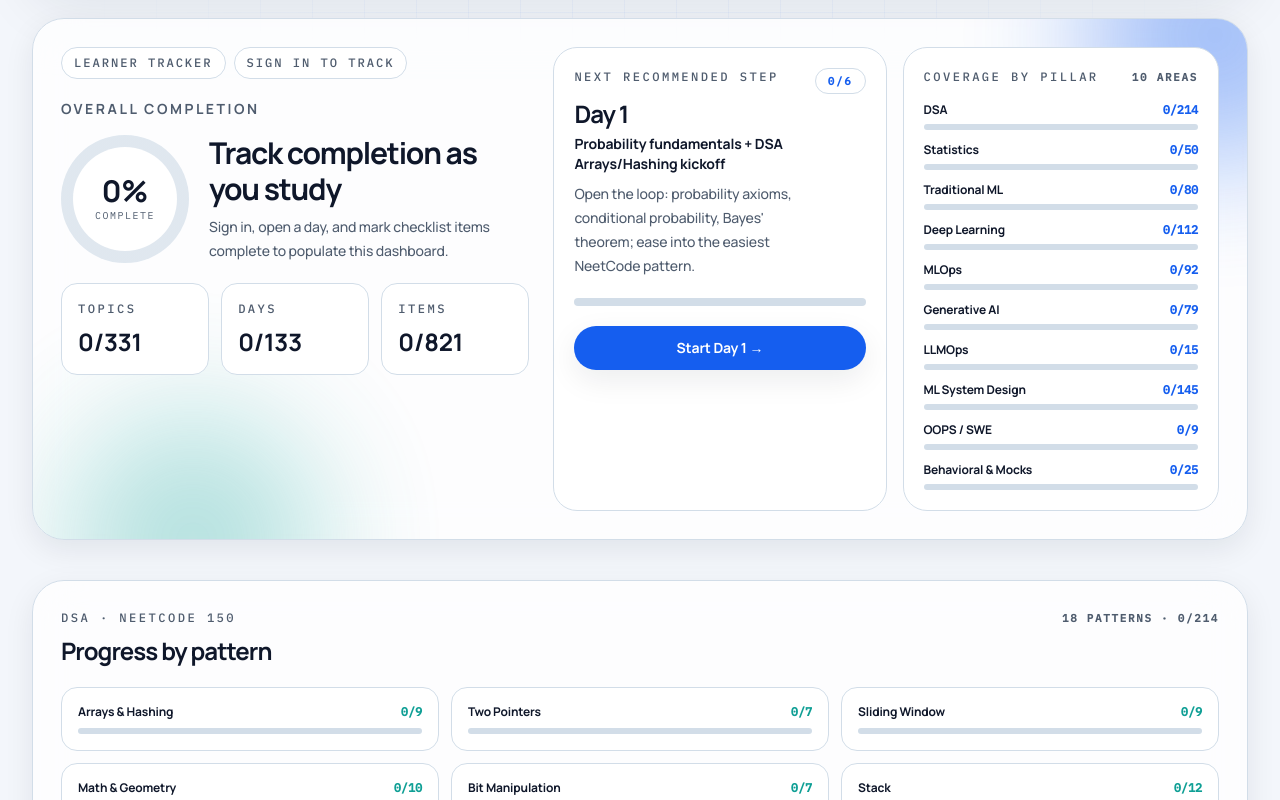
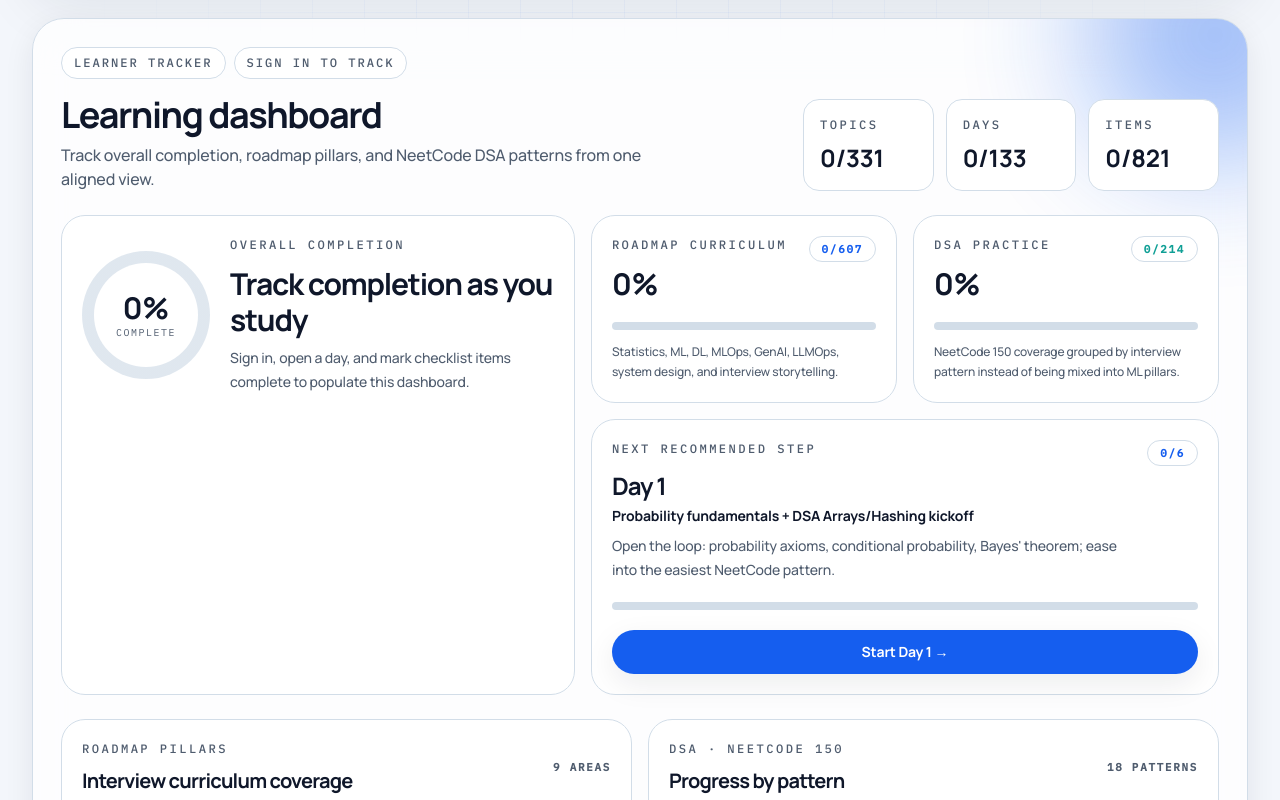
Before and after one commit to Abby263/ml-interview-roadmap, a Next.js app: page / in a window 1280 px wide. Shown: the part 560-1360 px from the top of the page. Built offline with nearby package versions, Linux system fonts and the light colour scheme; no server answers.

Commit message:
Align landing page progress trackers

```diff
--- a/components/HomeRoadmap.tsx
+++ b/components/HomeRoadmap.tsx
@@ -303,11 +303,18 @@ export default function HomeRoadmap({
   // by it so the user can see how many problems they've cleared in
   // each pattern. Order = first-appearance across days, which matches
   // NeetCode's recommended progression.
-  const dsaByCategory: Array<{ label: string; total: number; done: number; pct: number }> = [];
+  const dsaByCategory: Array<{
+    label: string;
+    total: number;
+    done: number;
+    pct: number;
+  }> = [];
   {
     const byCat = new Map<string, { total: number; done: number }>();
     for (const day of dailyPlan) {
-      const checked = canTrack ? new Set(progress[day.day] ?? []) : new Set<string>();
+      const checked = canTrack
+        ? new Set(progress[day.day] ?? [])
+        : new Set<string>();
       for (const t of day.tracks) {
         for (const it of t.items) {
           if (!isDsaItem(it.id) || !it.meta) continue;
@@ -324,16 +331,19 @@ export default function HomeRoadmap({
     }
   }
 
-  const pillarProgress = [
-    {
-      slug: "dsa",
-      label: "DSA",
-      total: dsaTotal,
-      done: dsaDone,
-      pct: dsaPct,
-    },
-    ...mlPillarProgress,
-  ];
+  // DSA has its own pattern tracker, so keep roadmap pillar coverage focused
+  // on non-DSA interview curriculum instead of duplicating the same signal.
+  const pillarProgress = mlPillarProgress;
+  const roadmapTotal = pillarProgress.reduce(
+    (sum, pillar) => sum + pillar.total,
+    0
+  );
+  const roadmapDone = pillarProgress.reduce(
+    (sum, pillar) => sum + pillar.done,
+    0
+  );
+  const roadmapPct =
+    roadmapTotal === 0 ? 0 : Math.round((roadmapDone / roadmapTotal) * 100);
 
   return (
     <div className="space-y-10">
@@ -349,20 +359,49 @@ export default function HomeRoadmap({
           style={{ background: "var(--accent)" }}
         />
 
-        <div className="relative grid gap-6 xl:grid-cols-[0.95fr_1.35fr]">
-          <div className="space-y-5">
+        <div className="relative space-y-6">
+          <div className="flex flex-col gap-4 lg:flex-row lg:items-end lg:justify-between">
+            <div>
               <div className="flex flex-wrap items-center gap-2">
                 <span className="data-chip">Learner tracker</span>
                 <span className="data-chip">
                   {canTrack ? "Progress active" : "Sign in to track"}
                 </span>
               </div>
+              <h2 className="mt-4 font-display text-3xl font-extrabold leading-tight text-foreground md:text-4xl">
+                Learning dashboard
+              </h2>
+              <p className="mt-2 max-w-2xl text-sm leading-6 text-muted md:text-base">
+                Track overall completion, roadmap pillars, and NeetCode DSA
+                patterns from one aligned view.
+              </p>
+            </div>
 
-            <div>
-              <p className="text-sm font-semibold uppercase tracking-[0.18em] text-muted">
-                Overall completion
+            <div className="grid gap-3 sm:grid-cols-3 lg:min-w-[26rem]">
+              <div className="rounded-2xl border border-line bg-surface-strong p-4">
+                <p className="panel-label">Topics</p>
+                <p className="mt-2 font-display text-2xl font-extrabold text-foreground">
+                  {completedTopics}/{totalTopics}
                 </p>
-              <div className="mt-4 flex items-center gap-5">
+              </div>
+              <div className="rounded-2xl border border-line bg-surface-strong p-4">
+                <p className="panel-label">Days</p>
+                <p className="mt-2 font-display text-2xl font-extrabold text-foreground">
+                  {completedDays}/{dailyPlan.length}
+                </p>
+              </div>
+              <div className="rounded-2xl border border-line bg-surface-strong p-4">
+                <p className="panel-label">Items</p>
+                <p className="mt-2 font-display text-2xl font-extrabold text-foreground">
+                  {totalDone}/{totalItems}
+                </p>
+              </div>
+            </div>
+          </div>
+
+          <div className="grid gap-4 xl:grid-cols-[0.9fr_1.1fr]">
+            <div className="flex min-h-full flex-col justify-between rounded-[1.5rem] border border-line bg-surface-strong p-5">
+              <div className="flex items-center gap-5">
                 <div
                   className="grid h-32 w-32 flex-shrink-0 place-items-center rounded-full"
                   style={{
@@ -384,11 +423,12 @@ export default function HomeRoadmap({
                 </div>
 
                 <div className="min-w-0">
-                  <h2 className="font-display text-2xl font-extrabold leading-tight text-foreground md:text-3xl">
+                  <p className="panel-label">Overall completion</p>
+                  <h3 className="mt-3 font-display text-2xl font-extrabold leading-tight text-foreground md:text-3xl">
                     {canTrack
                       ? `${completedTopics} topic sections completed`
                       : "Track completion as you study"}
-                  </h2>
+                  </h3>
                   <p className="mt-2 text-sm leading-6 text-muted">
                     {canTrack
                       ? `${totalDone} of ${totalItems} checklist items done across ${dailyPlan.length} days.`
@@ -398,31 +438,60 @@ export default function HomeRoadmap({
               </div>
             </div>
 
-            <div className="grid gap-3 sm:grid-cols-3">
-              <div className="rounded-2xl border border-line bg-surface-strong p-4">
-                <p className="panel-label">Topics</p>
-                <p className="mt-2 font-display text-2xl font-extrabold text-foreground">
-                  {completedTopics}/{totalTopics}
+            <div className="grid gap-4 lg:grid-cols-2">
+              <div className="rounded-[1.5rem] border border-line bg-surface-strong p-5">
+                <div className="flex items-start justify-between gap-4">
+                  <div>
+                    <p className="panel-label">Roadmap curriculum</p>
+                    <p className="mt-3 font-display text-3xl font-extrabold text-foreground">
+                      {roadmapPct}%
                     </p>
                   </div>
-              <div className="rounded-2xl border border-line bg-surface-strong p-4">
-                <p className="panel-label">Days</p>
-                <p className="mt-2 font-display text-2xl font-extrabold text-foreground">
-                  {completedDays}/{dailyPlan.length}
+                  <span className="rounded-full border border-line px-3 py-1 font-mono text-[0.68rem] font-semibold uppercase tracking-[0.16em] text-primary">
+                    {roadmapDone}/{roadmapTotal}
+                  </span>
+                </div>
+                <div className="mt-5 h-2 overflow-hidden rounded-full bg-line">
+                  <div
+                    className="h-full rounded-full bg-primary"
+                    style={{ width: `${clampPct(roadmapPct)}%` }}
+                  />
+                </div>
+                <p className="mt-3 text-xs leading-5 text-muted">
+                  Statistics, ML, DL, MLOps, GenAI, LLMOps, system design, and
+                  interview storytelling.
                 </p>
               </div>
-              <div className="rounded-2xl border border-line bg-surface-strong p-4">
-                <p className="panel-label">Items</p>
-                <p className="mt-2 font-display text-2xl font-extrabold text-foreground">
-                  {totalDone}/{totalItems}
+
+              <div className="rounded-[1.5rem] border border-line bg-surface-strong p-5">
+                <div className="flex items-start justify-between gap-4">
+                  <div>
+                    <p className="panel-label">DSA practice</p>
+                    <p className="mt-3 font-display text-3xl font-extrabold text-foreground">
+                      {dsaPct}%
                     </p>
                   </div>
+                  <span className="rounded-full border border-line px-3 py-1 font-mono text-[0.68rem] font-semibold uppercase tracking-[0.16em] text-accent">
+                    {dsaDone}/{dsaTotal}
+                  </span>
                 </div>
+                <div className="mt-5 h-2 overflow-hidden rounded-full bg-line">
+                  <div
+                    className="h-full rounded-full"
+                    style={{
+                      width: `${clampPct(dsaPct)}%`,
+                      background: "var(--accent)",
+                    }}
+                  />
+                </div>
+                <p className="mt-3 text-xs leading-5 text-muted">
+                  NeetCode 150 coverage grouped by interview pattern instead
+                  of being mixed into ML pillars.
+                </p>
               </div>
 
-          <div className="relative grid gap-4 lg:grid-cols-[1fr_0.95fr]">
-            <div className="rounded-[1.5rem] border border-line bg-surface-strong p-5">
-              <div className="flex items-start justify-between gap-4">
+              <div className="rounded-[1.5rem] border border-line bg-surface-strong p-5 lg:col-span-2">
+                <div className="flex flex-col gap-4 sm:flex-row sm:items-start sm:justify-between">
                   <div>
                     <p className="panel-label">Next recommended step</p>
                     <h3 className="mt-3 font-display text-2xl font-extrabold text-foreground">
@@ -435,7 +504,7 @@ export default function HomeRoadmap({
                       {nextDay?.focus}
                     </p>
                   </div>
-                <span className="rounded-full border border-line px-3 py-1 font-mono text-[0.68rem] font-semibold uppercase tracking-[0.16em] text-primary">
+                  <span className="w-fit rounded-full border border-line px-3 py-1 font-mono text-[0.68rem] font-semibold uppercase tracking-[0.16em] text-primary">
                     {nextDayStats?.done ?? 0}/{nextDayStats?.total ?? 0}
                   </span>
                 </div>
@@ -454,15 +523,23 @@ export default function HomeRoadmap({
                   {continueLabel} →
                 </Link>
               </div>
+            </div>
+          </div>
 
-            <div className="rounded-[1.5rem] border border-line bg-surface-strong p-5">
+          <div className="grid items-start gap-4 xl:grid-cols-2">
+            <div className="h-full rounded-[1.5rem] border border-line bg-surface-strong p-5">
               <div className="flex items-center justify-between gap-3">
-                <p className="panel-label">Coverage by pillar</p>
+                <div>
+                  <p className="panel-label">Roadmap pillars</p>
+                  <h3 className="mt-2 font-display text-xl font-extrabold text-foreground">
+                    Interview curriculum coverage
+                  </h3>
+                </div>
                 <span className="font-mono text-[0.68rem] font-semibold uppercase tracking-[0.16em] text-muted">
                   {pillarProgress.length} areas
                 </span>
               </div>
-              <div className="mt-4 space-y-3">
+              <div className="mt-5 space-y-3">
                 {pillarProgress.map((pillar) => (
                   <div key={pillar.slug}>
                     <div className="flex items-center justify-between gap-3 text-xs">
@@ -476,34 +553,31 @@ export default function HomeRoadmap({
                     <div className="mt-1.5 h-1.5 overflow-hidden rounded-full bg-line">
                       <div
                         className="h-full rounded-full bg-primary"
-                        style={{ width: `${pillar.pct}%` }}
+                        style={{ width: `${clampPct(pillar.pct)}%` }}
                       />
                     </div>
                   </div>
                 ))}
               </div>
             </div>
-          </div>
-        </div>
-      </section>
 
-      <section className="section-card rounded-[2rem] p-5 md:p-7">
-        <div className="flex flex-wrap items-baseline justify-between gap-3">
+            <div className="h-full rounded-[1.5rem] border border-line bg-surface-strong p-5">
+              <div className="flex items-center justify-between gap-3">
                 <div>
                   <p className="panel-label">DSA · NeetCode 150</p>
-            <h2 className="mt-2 font-display text-xl font-extrabold text-foreground md:text-2xl">
+                  <h3 className="mt-2 font-display text-xl font-extrabold text-foreground">
                     Progress by pattern
-            </h2>
+                  </h3>
                 </div>
                 <span className="font-mono text-[0.68rem] font-semibold uppercase tracking-[0.16em] text-muted">
-            {dsaByCategory.length} patterns · {dsaDone}/{dsaTotal}
+                  {dsaByCategory.length} patterns
                 </span>
               </div>
-        <div className="mt-5 grid gap-3 sm:grid-cols-2 lg:grid-cols-3">
+              <div className="mt-5 grid gap-3 sm:grid-cols-2">
                 {dsaByCategory.map((cat) => (
                   <div
                     key={cat.label}
-              className="rounded-2xl border border-line bg-surface-strong p-4"
+                    className="rounded-2xl border border-line bg-surface p-4"
                   >
                     <div className="flex items-center justify-between gap-3 text-xs">
                       <span className="font-semibold text-foreground">
@@ -517,13 +591,16 @@ export default function HomeRoadmap({
                       <div
                         className="h-full rounded-full"
                         style={{
-                    width: `${cat.pct}%`,
+                          width: `${clampPct(cat.pct)}%`,
                           background: "var(--accent)",
                         }}
                       />
                     </div>
                   </div>
                 ))}
+              </div>
+            </div>
+          </div>
         </div>
       </section>
 
```
Lines whose indentation alone changed are shown as unchanged.
